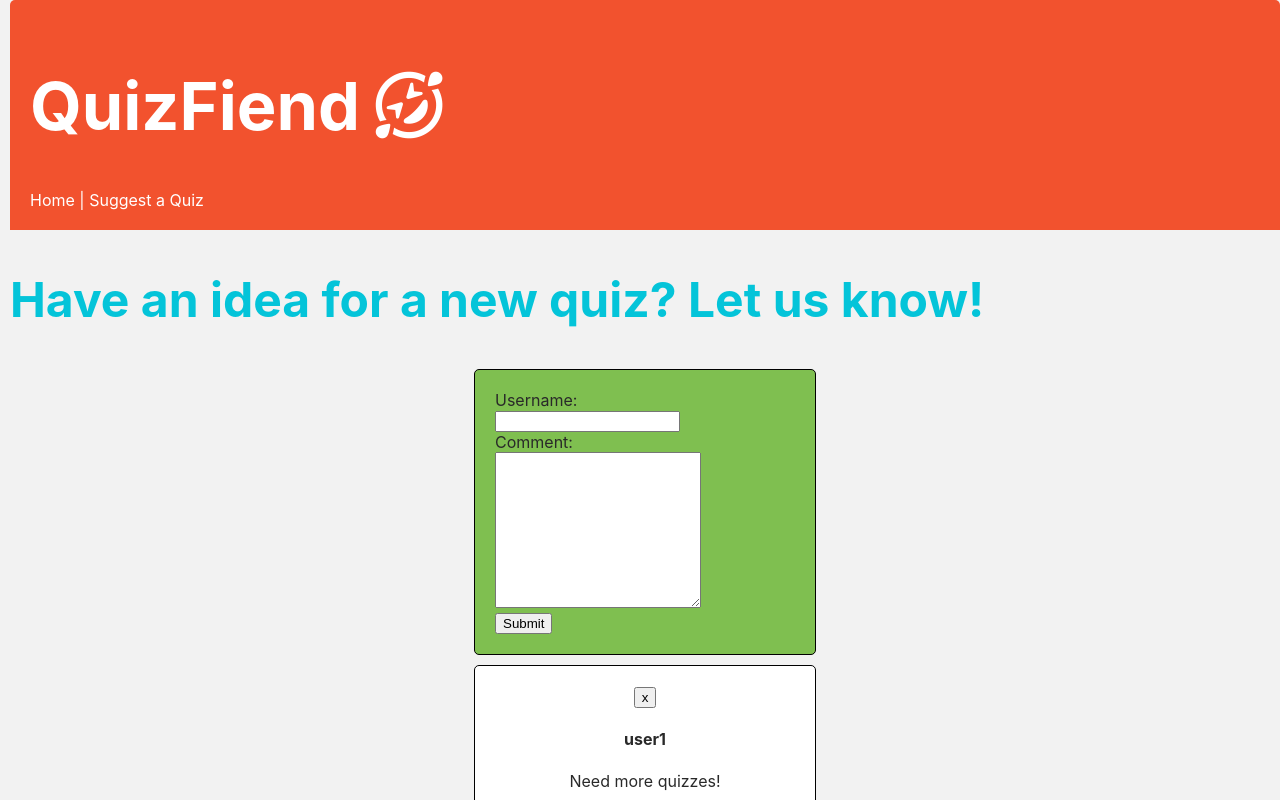
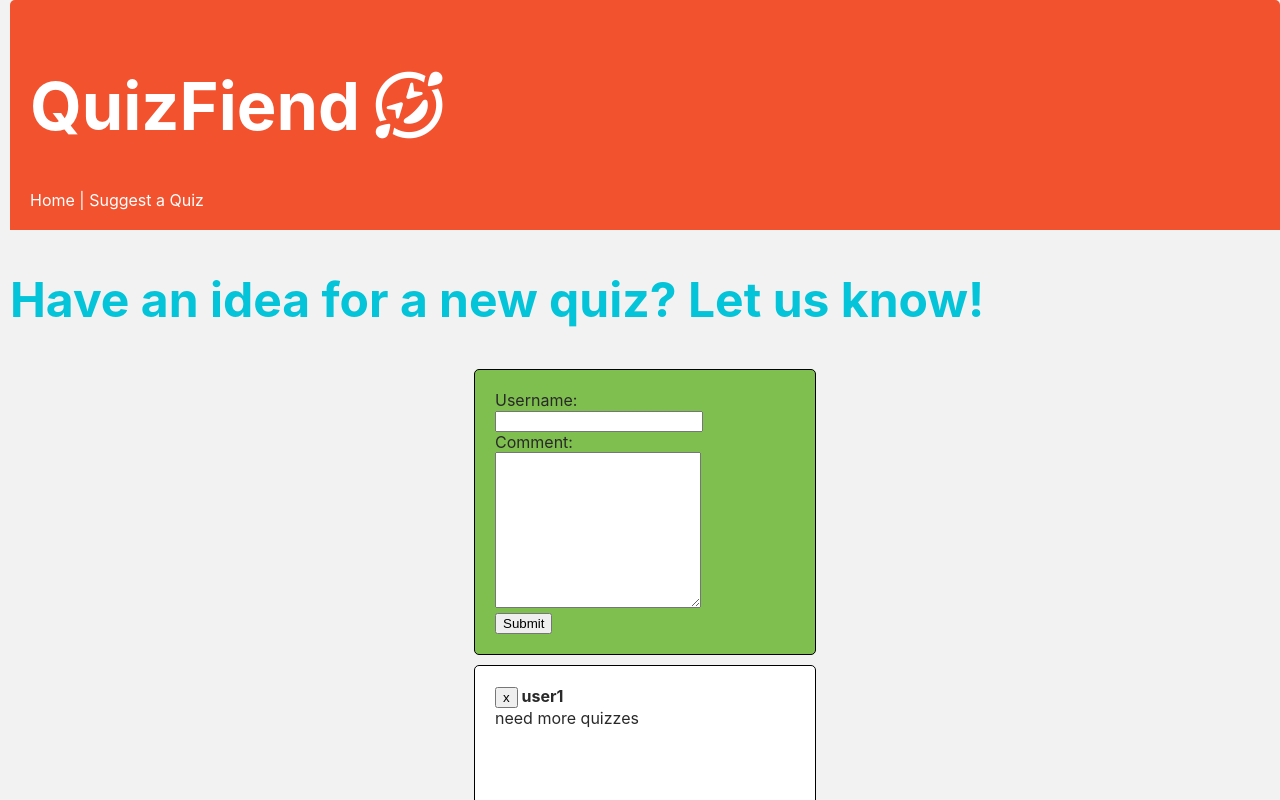
Before and after one commit to ceptember/project2, a React (Create React App) app: page /suggestions in a window 1280 px wide. Shown: the top 800 px of the page. Built offline with nearby package versions, Linux system fonts and the light colour scheme; data requests are answered from the project's data file.

Commit message:
adjusted style on suggestion page

```diff
--- a/db.json
+++ b/db.json
@@ -242,7 +242,7 @@
   "suggestions": [
     {
       "user": "user1",
-      "suggestion": "Need more quizzes! ",
+      "suggestion": "need more quizzes",
       "id": 1
     }
   ]
--- a/src/components/Suggestion.js
+++ b/src/components/Suggestion.js
@@ -4,8 +4,8 @@ function Suggestion ({sug, onDelete}){
 
     return (
         <div className="suggestion">
-            <button onClick={()=>onDelete(sug.id)}>x</button>
-            <h4>{sug.user}</h4>
+
+            <h4><button onClick={()=>onDelete(sug.id)}>x</button> {sug.user}</h4>
             <p>{sug.suggestion}</p>
             <br /><br />
         </div>
--- a/src/components/SuggestionsPage.js
+++ b/src/components/SuggestionsPage.js
@@ -47,7 +47,7 @@ function SuggestionsPage(){
             <form id="suggest-form" onSubmit={handleSug}>
                 <label>Username: </label>
                 <br />
-                <input type="text" value={userName} onChange={(e)=>setUserName(e.target.value)}/>
+                <input id="suggest-user" type="text" value={userName} onChange={(e)=>setUserName(e.target.value)}/>
                 <br />
                 <label>Comment: </label>
                 <br />
--- a/src/index.css
+++ b/src/index.css
@@ -214,6 +214,10 @@ background-color: #ffffffcc;
   height: 150px;
 }
 
+#suggest-user {
+  width: 200px;
+}
+
 .suggestion{
   width: 300px;
   padding: 20px;
@@ -222,11 +226,16 @@ background-color: #ffffffcc;
   margin: auto;
   margin-top: 10px;
   margin-bottom: 10px;
-  text-align: center;
   background-color: #fff;
 }
 
+.suggestion p {
+  margin-top: 0px;
+}
 
+.suggestion h4 {
+  margin: 0px;
+}
 /*
 COLORS
 
```
